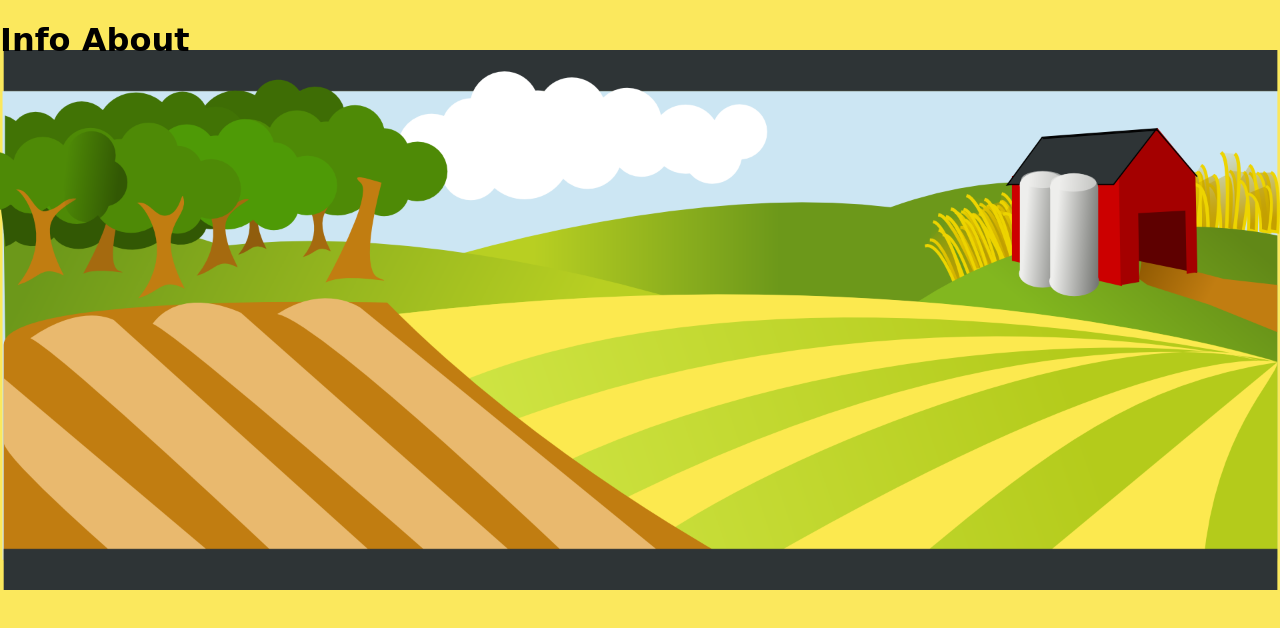
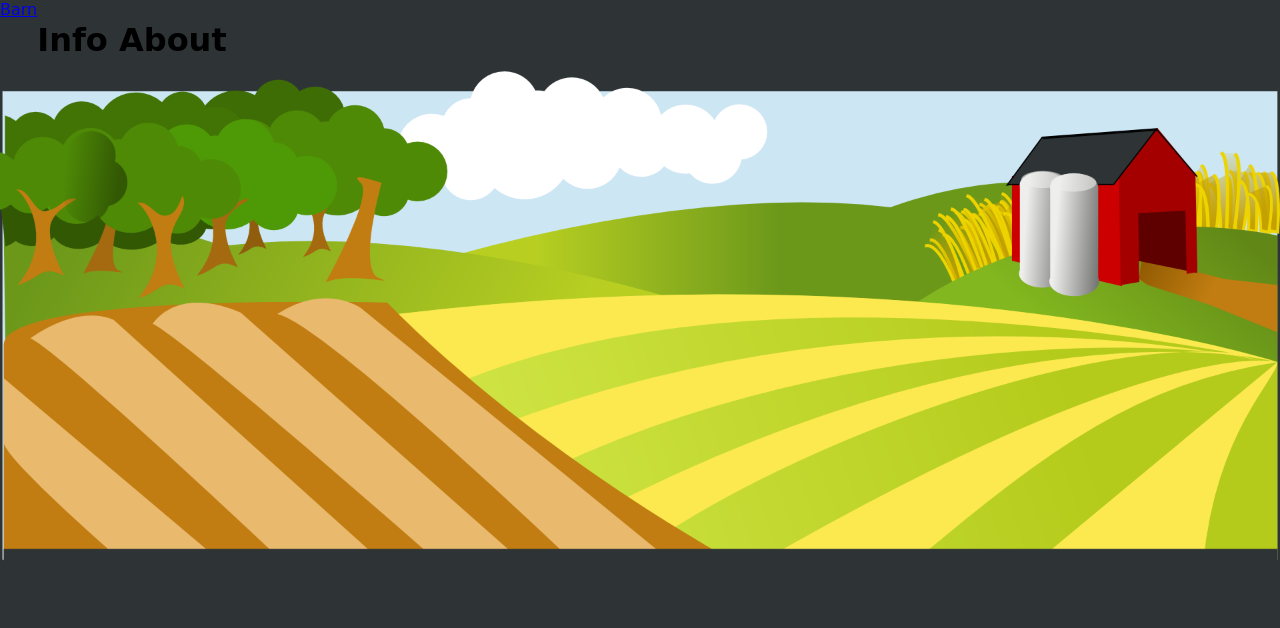
Before and after one commit to JaceGK1999/HBanimalFarm, a plain HTML site: page animals/index.html in a window 1280 px wide. Drawn offline with Linux system fonts and the light colour scheme.

Commit message:
added a hom button and had to change a color back

```diff
--- a/animals/index.html
+++ b/animals/index.html
@@ -11,6 +11,7 @@
     </head>
     <body>
         <main>
+            <a href="/">Barn</a>
             <div class="animal-detail">
                 <h1>Info About <span id="animal-name"></span></h1>
                 <img id="animal-image" />
--- a/styles/style.css
+++ b/styles/style.css
@@ -1,6 +1,6 @@
 body {
-    --color3: #2e3436;
-    --color1: #fbe85d;
+    --color1: #2e3436;
+    --color3: #fbe85d;
     --color2: #edb6a3;
     --color4: #8aa2a9;
     --color5: #6e9727;
```
